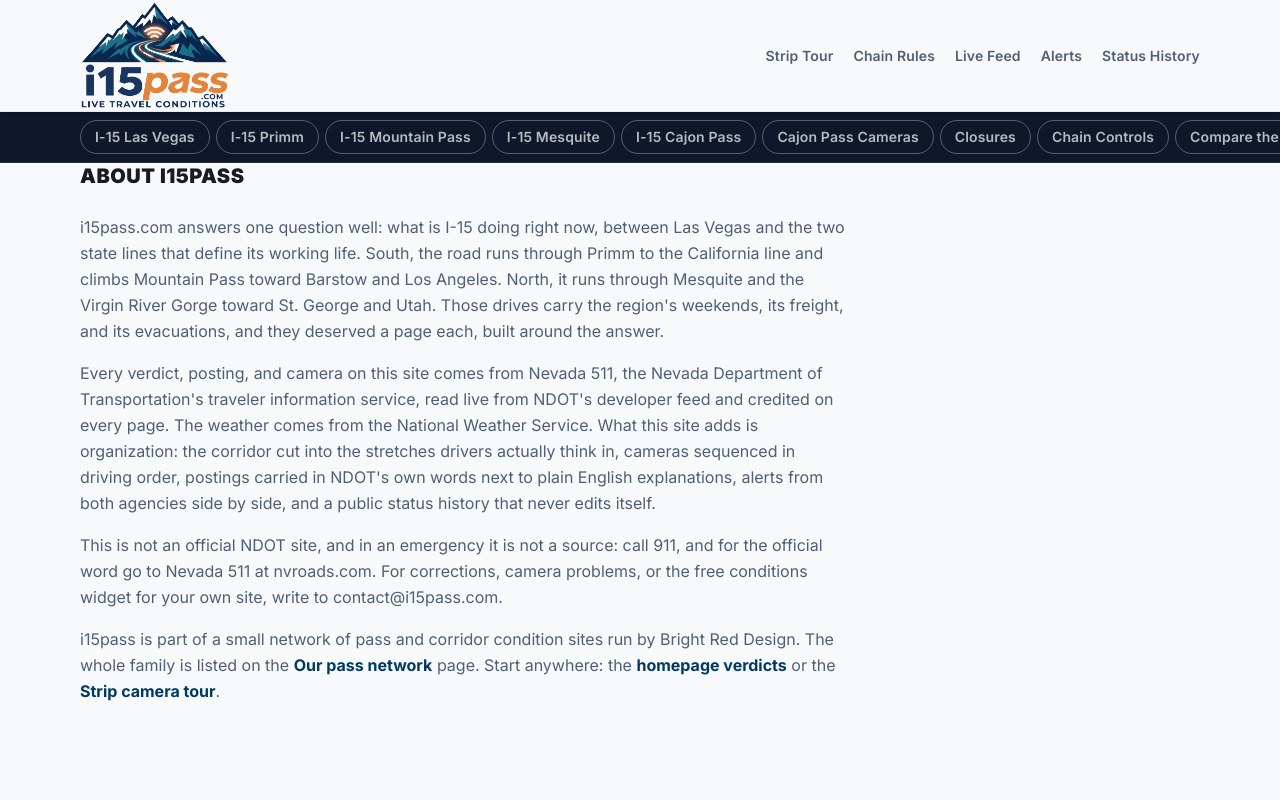
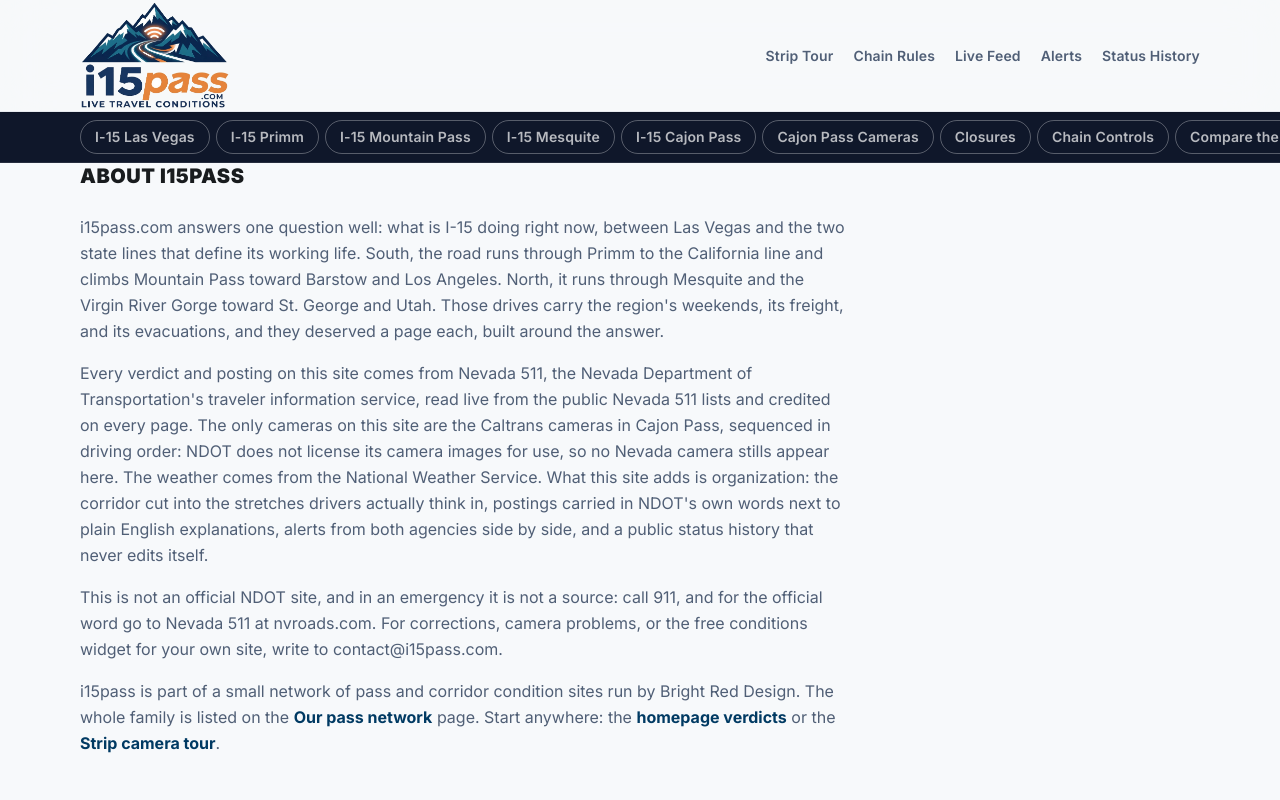
Before and after one commit to i80pass/i15pass, a Next.js app: page /about in a window 1280 px wide. Shown: the top 800 px of the page. Built offline with nearby package versions, Linux system fonts and the light colour scheme; no server answers.

Commit message:
About: correct data provenance (Nevada 511 conditions; cameras are Caltrans Cajon only, no NDOT stills)

```diff
--- a/app/about/page.js
+++ b/app/about/page.js
@@ -23,10 +23,12 @@ export default function AboutPage() {
           evacuations, and they deserved a page each, built around the answer.
         </p>
         <p className="text-sm md:text-base text-secondary leading-relaxed">
-          Every verdict, posting, and camera on this site comes from Nevada 511, the Nevada Department of
-          Transportation's traveler information service, read live from NDOT's developer feed and credited on
-          every page. The weather comes from the National Weather Service. What this site adds is organization:
-          the corridor cut into the stretches drivers actually think in, cameras sequenced in driving order,
+          Every verdict and posting on this site comes from Nevada 511, the Nevada Department of
+          Transportation's traveler information service, read live from the public Nevada 511 lists and credited
+          on every page. The only cameras on this site are the Caltrans cameras in Cajon Pass, sequenced in
+          driving order: NDOT does not license its camera images for use, so no Nevada camera stills appear
+          here. The weather comes from the National Weather Service. What this site adds is organization:
+          the corridor cut into the stretches drivers actually think in,
           postings carried in NDOT's own words next to plain English explanations, alerts from both agencies side
           by side, and a public status history that never edits itself.
         </p>
```
